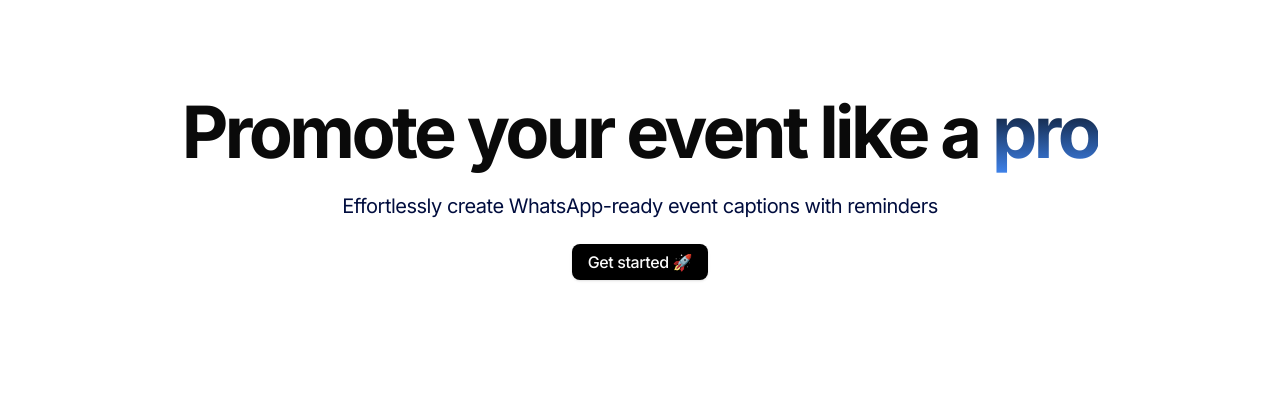
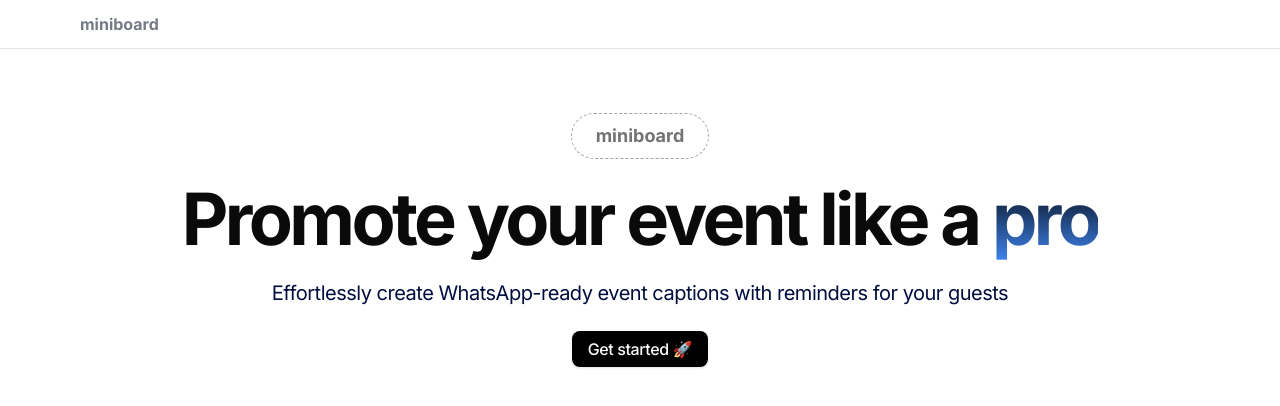
Before and after one commit to vinshield/miniboard, a Next.js app: page / in a window 1280 px wide. Shown: the top 406 px of the page. Built offline with nearby package versions, Linux system fonts and the light colour scheme.

Commit message:
UI changes

```diff
--- a/app/(root)/events/create/page.jsx
+++ b/app/(root)/events/create/page.jsx
@@ -3,13 +3,12 @@ import Header from "@/components/shared/Header";
 import React from "react";
 
 const CreateEvent = () => {
-	return (
-		<div className='container'>
-			<h1>CreateEvent</h1>
-			<Header />
-			<EventForm />
-		</div>
-	);
+  return (
+    <>
+      <Header />
+      <EventForm />
+    </>
+  );
 };
 
 export default CreateEvent;
--- a/app/(root)/page.jsx
+++ b/app/(root)/page.jsx
@@ -1,9 +1,11 @@
+import Header from "@/components/shared/Header";
 import Hero from "@/components/shared/Hero";
 
 export default function Home() {
-	return (
-		<main>
-			<Hero />
-		</main>
-	);
+  return (
+    <main>
+      <Header />
+      <Hero />
+    </main>
+  );
 }
--- a/app/layout.js
+++ b/app/layout.js
@@ -4,15 +4,14 @@ import "./globals.css";
 const inter = Inter({ subsets: ["latin"] });
 
 export const metadata = {
-	title: "miniboard",
-	description:
-		"Upload your event poster and get an auto-generated caption and add to calendar link",
+  title: "miniboard",
+  description: "Generate captions and add-to-calendar link with one click",
 };
 
 export default function RootLayout({ children }) {
-	return (
-		<html lang='en'>
-			<body className={inter.className}>{children}</body>
-		</html>
-	);
+  return (
+    <html lang="en">
+      <body className={`${inter.className} min-h-screen`}>{children}</body>
+    </html>
+  );
 }
--- a/components/shared/EventForm.jsx
+++ b/components/shared/EventForm.jsx
@@ -1,8 +1,13 @@
 "use client";
+
+import React from "react";
+import ReactDOM from "react-dom";
+import { createRoot } from "react-dom/client";
 
 import { zodResolver } from "@hookform/resolvers/zod";
 import { useForm } from "react-hook-form";
 import { z } from "zod";
+import TextareaAutosize from "react-textarea-autosize";
 
 import { eventDefaultValues } from "@/constants";
 
@@ -18,7 +23,7 @@ import {
 } from "@/components/ui/form";
 import { Input } from "@/components/ui/input";
 import { FileUploader } from "./FileUploader";
-import { useState } from "react";
+import { useEffect, useRef, useState } from "react";
 import Image from "next/image";
 import { Switch } from "../ui/switch";
 import { Textarea } from "../ui/textarea";
@@ -56,6 +61,7 @@ export default function EventForm({ userId, type, event, eventId }) {
   }
 
   return (
+    <div className="container mt-10">
       <Form {...form}>
         <form
           onSubmit={form.handleSubmit(onSubmit)}
@@ -82,10 +88,10 @@ export default function EventForm({ userId, type, event, eventId }) {
             render={({ field }) => (
               <FormItem className="w-full">
                 <FormControl>
-                <Input
+                  <TextareaAutosize
                     {...field}
                     placeholder="Event Name"
-                  className="border-none bg-transparent p-0 text-3xl font-semibold shadow-none focus-visible:ring-0"
+                    className="border-none bg-transparent p-0 text-3xl font-semibold shadow-none focus-visible:outline-none focus-visible:ring-0"
                   />
                 </FormControl>
                 <FormMessage />
@@ -216,5 +222,6 @@ export default function EventForm({ userId, type, event, eventId }) {
           </Button>
         </form>
       </Form>
+    </div>
   );
 }
--- a/components/shared/Header.jsx
+++ b/components/shared/Header.jsx
@@ -2,13 +2,15 @@ import Image from "next/image";
 import Link from "next/link";
 
 const Header = () => {
-	return (
-		<header className='w-full'>
-			<nav className='md:flex-between w-full max-w-xs'>
-				<Link href='/'>Home</Link>
-			</nav>
-		</header>
-	);
+  return (
+    <header className="container sticky w-full border-b py-3">
+      <nav className="md:flex-between w-full max-w-xs">
+        <Link href="/" className="text-base font-bold text-[#757b85]">
+          miniboard
+        </Link>
+      </nav>
+    </header>
+  );
 };
 
 export default Header;
--- a/components/shared/Hero.jsx
+++ b/components/shared/Hero.jsx
@@ -4,16 +4,20 @@ import { Button } from "../ui/button";
 
 const Hero = () => {
   return (
-		<section className='container min-h-screen flex flex-col items-center'>
-			<h1 className='mt-24 text-center text-5xl px-5 font-bold tracking-tighter md:text-7xl leading-12'>
-				Promote your event like a <span className='highlight-2'>pro</span>
+    <section className="container mt-16 flex min-h-screen flex-col items-center">
+      <p className="rounded-full border border-dashed border-gray-400 px-6 py-2 text-lg font-bold text-muted-foreground">
+        miniboard
+      </p>
+      <h1 className="leading-12 mt-6 px-5 text-center text-5xl font-bold tracking-tighter md:text-7xl">
+        Promote your event like a <span className="highlight-2">pro</span>
       </h1>
-			<p className='mt-6 px-5 text-xl text-center tracking-tight text-[#010D3E]'>
-				Effortlessly create WhatsApp-ready event captions with reminders
+      <p className="mt-6 px-5 text-center text-xl tracking-tight text-[#010D3E]">
+        Effortlessly create WhatsApp-ready event captions with reminders for
+        your guests
       </p>
 
-			<Button asChild className='mt-6 mx-auto'>
-				<Link href='/events/create'>Get started 🚀</Link>
+      <Button asChild className="mx-auto mt-6">
+        <Link href="/events/create">Get started 🚀</Link>
       </Button>
     </section>
   );
--- a/package.json
+++ b/package.json
@@ -24,6 +24,7 @@
     "react-datepicker": "^7.3.0",
     "react-dom": "^18",
     "react-hook-form": "^7.53.0",
+    "react-textarea-autosize": "^8.5.3",
     "tailwind-merge": "^2.5.2",
     "tailwindcss-animate": "^1.0.7",
     "uploadthing": "^6.13.3",
--- a/tailwind.config.js
+++ b/tailwind.config.js
@@ -20,6 +20,8 @@ module.exports = {
         "gradient-radial": "radial-gradient(var(--tw-gradient-stops))",
         "gradient-conic":
           "conic-gradient(from 180deg at 50% 50%, var(--tw-gradient-stops))",
+        "blue-to-white":
+          "linear-gradient(to bottom, #d5e2f6 1%, transparent 10%)",
       },
       borderRadius: {
         lg: "var(--radius)",
```
Also changed, not shown: 1 other file (tests, documents, lock files or other folders). Lines whose indentation alone changed are shown as unchanged.
